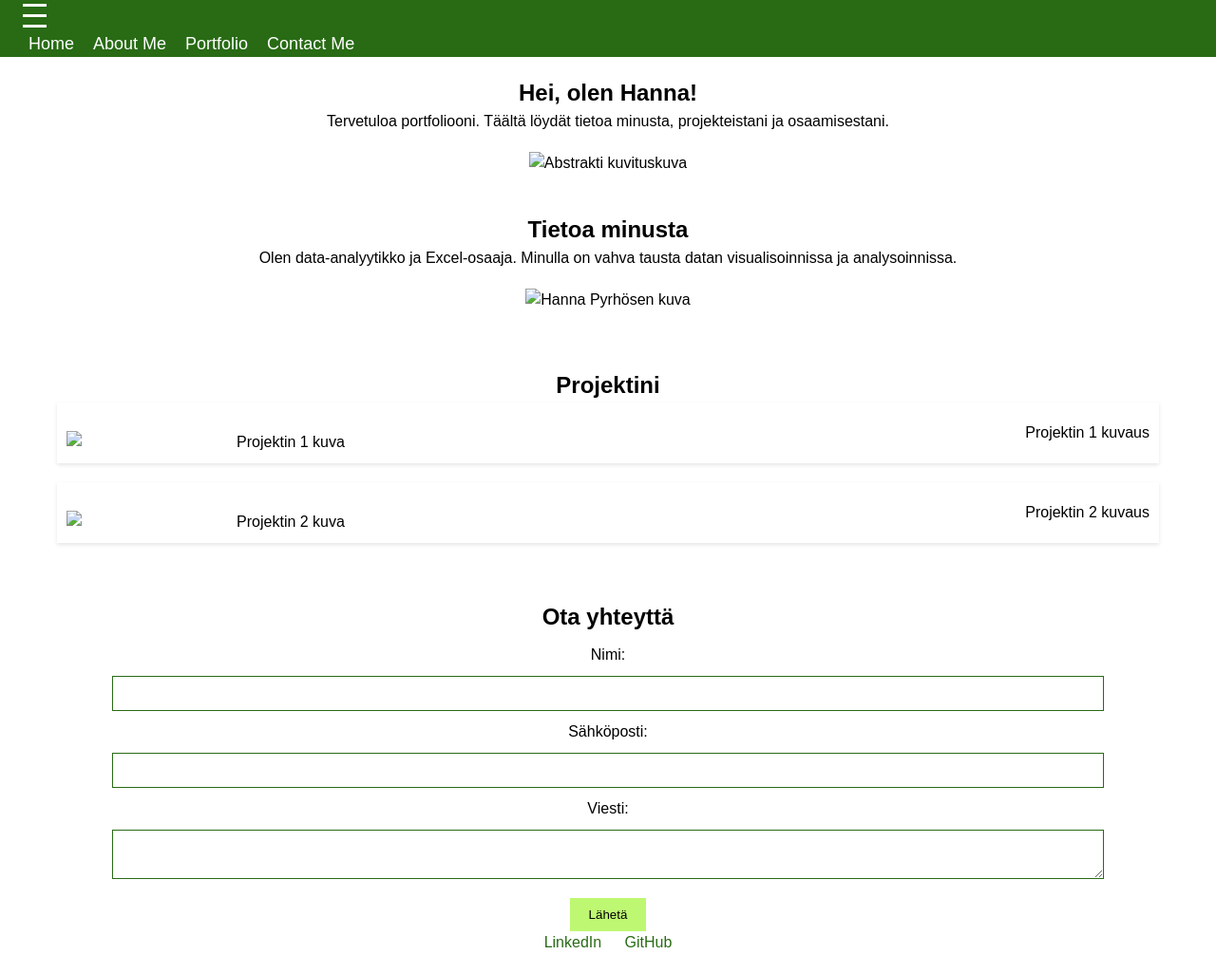
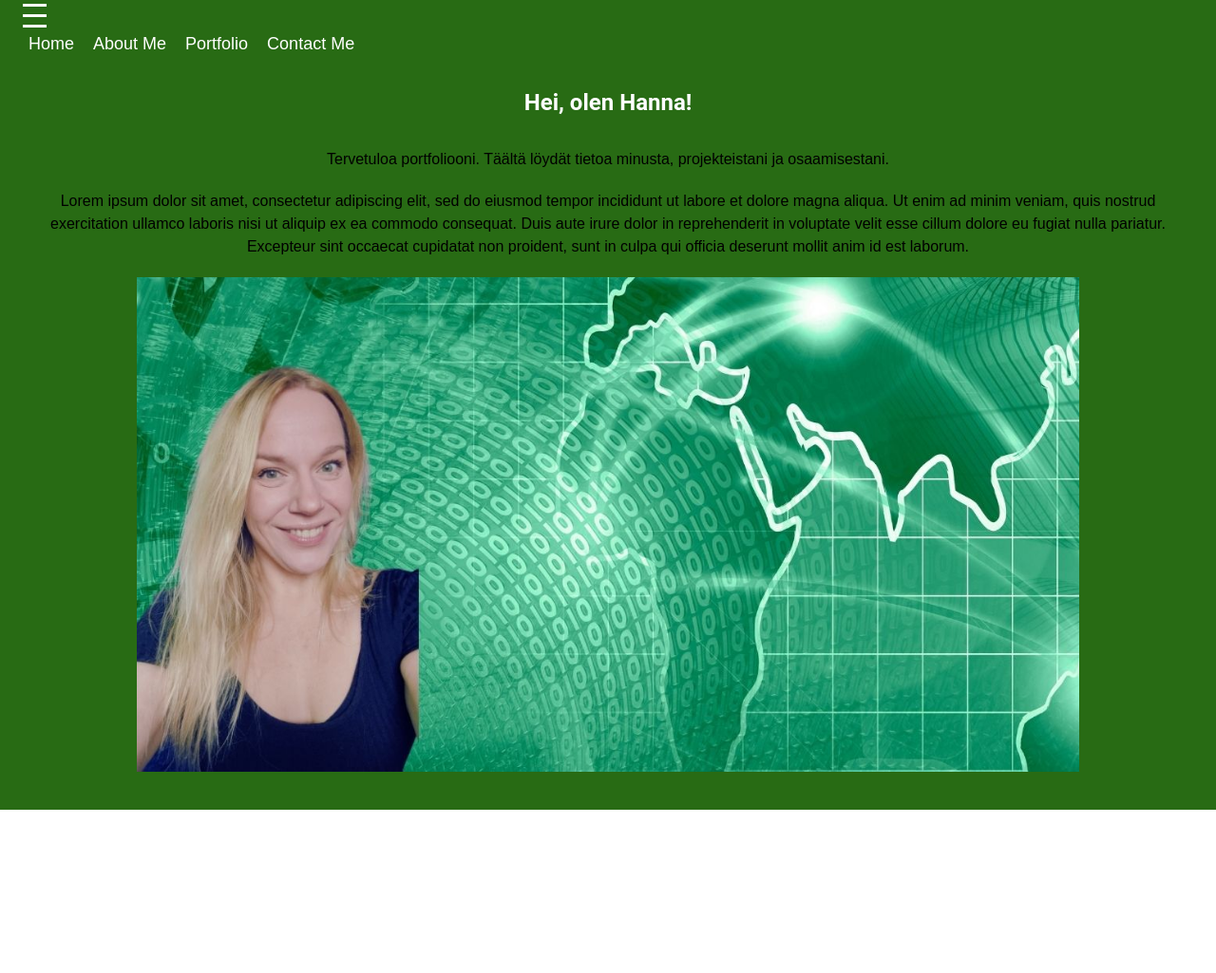
Before and after one commit to hankapy/portfolio, a plain HTML site: page index.html in a window 1280 px wide. Shown: the whole page at 95% size. After the commit the page ends 853 px from the top, so only its background shows below. Drawn offline with Linux system fonts and the light colour scheme.

Commit message:
Add files via upload

```diff
--- a/index.html
+++ b/index.html
@@ -3,7 +3,7 @@
 <head>
     <meta charset="UTF-8">
     <meta name="viewport" content="width=device-width, initial-scale=1.0">
-    <title>Hanna Pyrhönen - Portfolio</title>
+    <title>Hanna Pyrhönen - Etusivu</title>
     <link rel="stylesheet" href="styles.css">
 </head>
 <body>
@@ -16,10 +16,10 @@
                 <span></span>
             </div>
             <ul class="nav-links">
-                <li><a href="#home">Home</a></li>
-                <li><a href="#about">About Me</a></li>
-                <li><a href="#portfolio">Portfolio</a></li>
-                <li><a href="#contact">Contact Me</a></li>
+                <li><a href="index.html">Home</a></li>
+                <li><a href="about.html">About Me</a></li>
+                <li><a href="portfolio.html">Portfolio</a></li>
+                <li><a href="contact.html">Contact Me</a></li>
             </ul>
         </nav>
     </header>
@@ -28,50 +28,8 @@
     <section id="home">
         <h1>Hei, olen Hanna!</h1>
         <p>Tervetuloa portfoliooni. Täältä löydät tietoa minusta, projekteistani ja osaamisestani.</p>
-        <img src="kuvituskuva.jpg" alt="Abstrakti kuvituskuva">
-    </section>
-
-    <!-- About Me -sivu -->
-    <section id="about">
-        <h2>Tietoa minusta</h2>
-        <p>Olen data-analyytikko ja Excel-osaaja. Minulla on vahva tausta datan visualisoinnissa ja analysoinnissa.</p>
-        <img src="hanna.jpg" alt="Hanna Pyrhösen kuva">
-    </section>
-
-    <!-- Portfolio-sivu -->
-    <section id="portfolio">
-        <h2>Projektini</h2>
-        <div class="project-card">
-            <img src="projekti1.jpg" alt="Projektin 1 kuva">
-            <p>Projektin 1 kuvaus</p>
-        </div>
-        <div class="project-card">
-            <img src="projekti2.jpg" alt="Projektin 2 kuva">
-            <p>Projektin 2 kuvaus</p>
-        </div>
-        <!-- Lisää projektikortteja tarpeen mukaan -->
-    </section>
-
-    <!-- Contact Me -sivu -->
-    <section id="contact">
-        <h2>Ota yhteyttä</h2>
-        <form>
-            <label for="name">Nimi:</label>
-            <input type="text" id="name" name="name" required>
-
-            <label for="email">Sähköposti:</label>
-            <input type="email" id="email" name="email" required>
-
-            <label for="message">Viesti:</label>
-            <textarea id="message" name="message" required></textarea>
-
-            <button type="submit">Lähetä</button>
-        </form>
-        <div class="social-links">
-            <!-- Sosiaalisen median linkit -->
-            <a href="#">LinkedIn</a>
-            <a href="#">GitHub</a>
-        </div>
+        <p>Lorem ipsum dolor sit amet, consectetur adipiscing elit, sed do eiusmod tempor incididunt ut labore et dolore magna aliqua. Ut enim ad minim veniam, quis nostrud exercitation ullamco laboris nisi ut aliquip ex ea commodo consequat. Duis aute irure dolor in reprehenderit in voluptate velit esse cillum dolore eu fugiat nulla pariatur. Excepteur sint occaecat cupidatat non proident, sunt in culpa qui officia deserunt mollit anim id est laborum.</p>
+        <img src="kuvituskuva.jpg" alt="Kuvituskuva, jossa myös Hanna">
     </section>
 </body>
 </html>
--- a/styles.css
+++ b/styles.css
@@ -12,9 +12,22 @@ body {
     line-height: 1.5;
 }
 
+h1, h2 {
+    font-family: 'Roboto', sans-serif;
+    color: #FFFFFF;
+    background-color: #286B14; /* Vihreä tausta otsikoille */
+    padding: 10px 0;
+    text-align: center;
+}
+
+p {
+    color: #000000;
+    margin: 20px;
+}
+
 /* Navigointi */
 header {
-    background-color: #286B14;
+    background-color: #286B14; /* Metsänvihreä yläpalkki */
     height: 60px;
     display: flex;
     justify-content: space-between;
@@ -54,25 +67,35 @@ header {
     font-size: 18px;
 }
 
-/* Etusivu */
-section {
+/* Etusivu ja About me -sivun vihreät osiot */
+section#home, section#about, section#portfolio, section#contact {
+    background-color: #286B14; /* Metsänvihreä tausta */
+    color: #FFFFFF;
     padding: 20px;
     text-align: center;
+    width: 100vw; /* Täyttää koko näkymän leveyden */
+    margin-left: calc(-50vw + 50%); /* Poistaa sivuttain marginaalit */
 }
 
-section img {
-    width: 100%;
-    height: auto;
-    margin-top: 20px;
+section#about p {
+    background-color: #FFFFFF;
+    color: #000000;
+    padding: 20px;
+    border-radius: 10px;
+    margin: 20px 0;
 }
 
-/* About Me */
-#about img {
+/* Kuvan ja tekstin asettelu */
+section img {
     width: 80%;
+    height: auto;
     margin: 20px auto;
+    display: block;
+    background-color: #FFFFFF;
+
 }
 
-/* Portfolio */
+/* Portfolio - Korttien asettelu */
 .project-card {
     background-color: #FFFFFF;
     margin-bottom: 20px;
@@ -85,7 +108,7 @@ section img {
     height: auto;
 }
 
-/* Contact Me */
+/* Contact Me -lomake */
 form {
     display: flex;
     flex-direction: column;
@@ -104,7 +127,7 @@ form input, form textarea {
 }
 
 button {
-    background-color: #bef872;
+    background-color: #bef872; /* Vaaleanvihreä painike */
     color: #000000;
     border: none;
     padding: 10px 20px;
@@ -113,7 +136,7 @@ button {
 }
 
 button:hover {
-    background-color: #286B14;
+    background-color: #286B14; /* Hover-efekti painikkeelle */
     color: #FFFFFF;
 }
 
@@ -137,9 +160,10 @@ button:hover {
         margin: 0 10px;
     }
 
-    #home, #about, #portfolio, #contact {
-        max-width: 1200px;
-        margin: 0 auto;
+    /* Poistetaan sivumarginaalit ja venytetään osiot koko leveydelle */
+    section#home, section#about, section#portfolio, section#contact {
+        width: 100vw; /* Täysi näytön leveys */
+        margin-left: calc(-50vw + 50%); /* Keskittää ja poistaa ylimääräiset marginaalit */
     }
 
     .project-card {
@@ -152,3 +176,8 @@ button:hover {
         width: 40%;
     }
 }
+
+img {
+    max-width: 100%;
+    height: auto;
+}
```
Also changed, not shown: about.html (added, +27 -0 lines), contact.html (added, +41 -0 lines), portfolio.html (added, +34 -0 lines), hanna.jpg (added), kuvituskuva.jpg (added), projekti1.jpg (added), projekti2.jpg (added).
